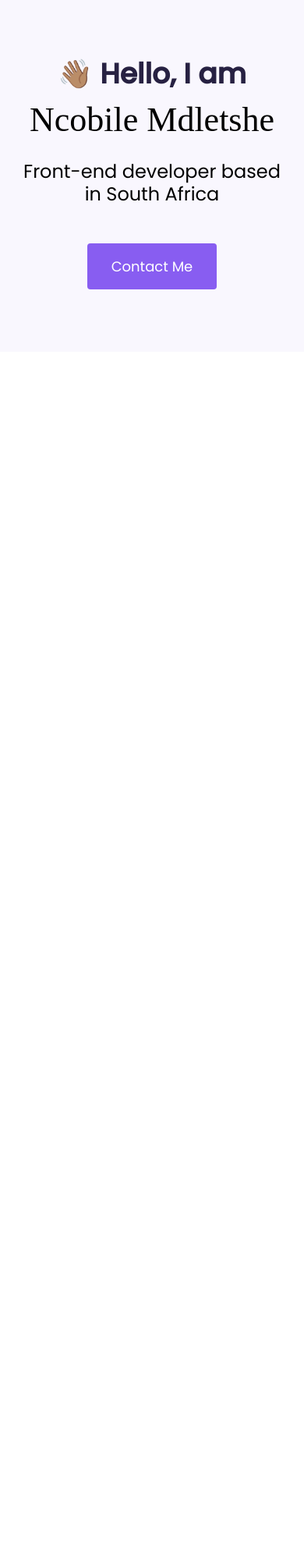
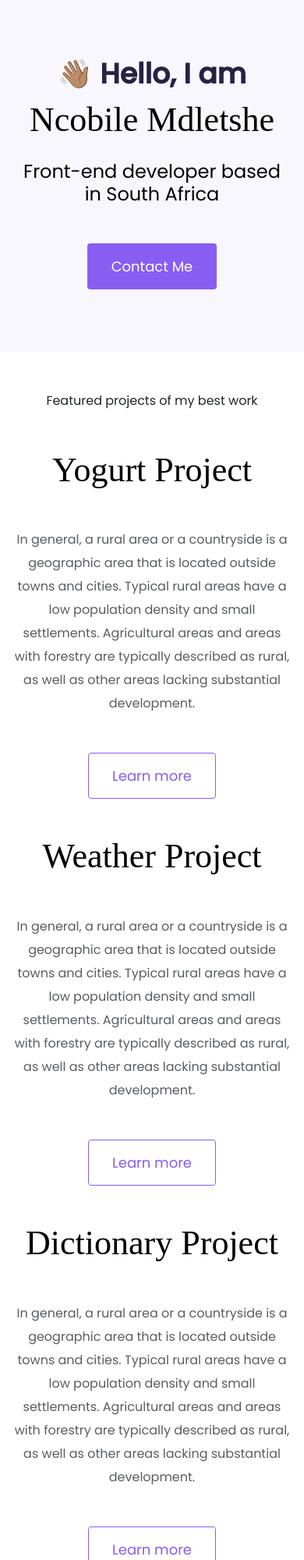
Before and after one commit to NcobileM/portfolio-project, a plain HTML site: page index.html in a window 390 px wide. Shown: the top 2000 px of the page at 78% size. Before the commit the page ends 844 px from the top, so only its background shows below. Drawn offline with nearby package versions, Linux system fonts and the light colour scheme.

Commit message:
integrated homepage design

```diff
--- a/index.html
+++ b/index.html
@@ -34,5 +34,67 @@
       <h2 class="mb-5">Front-end developer based in South Africa</h2>
       <div><a href="#" class="btn btn-branding">Contact Me</a></div>
     </div>
+    <p class="text-center m-5">Featured projects of my best work</p>
+    <div class="container">
+      <div class="row mb-5">
+        <div class="col d-none d-lg-block">
+          <img src="images/yogurt.png" class="img-fluid" alt="yogurt image" />
+        </div>
+        <div class="col">
+          <div class="project-description">
+            <h2 class="mb-5">Yogurt Project</h2>
+            <p class="mb-5 text-muted">
+              In general, a rural area or a countryside is a geographic area
+              that is located outside towns and cities. Typical rural areas have
+              a low population density and small settlements. Agricultural areas
+              and areas with forestry are typically described as rural, as well
+              as other areas lacking substantial development.
+            </p>
+            <a href="" class="btn btn-branding-outline">Learn more</a>
+          </div>
+        </div>
+      </div>
+
+      <div class="row mb-5">
+        <div class="col">
+          <div class="project-description">
+            <h2 class="mb-5">Weather Project</h2>
+            <p class="mb-5 text-muted">
+              In general, a rural area or a countryside is a geographic area
+              that is located outside towns and cities. Typical rural areas have
+              a low population density and small settlements. Agricultural areas
+              and areas with forestry are typically described as rural, as well
+              as other areas lacking substantial development.
+            </p>
+            <a href="" class="btn btn-branding-outline">Learn more</a>
+          </div>
+        </div>
+        <div class="col d-none d-lg-block">
+          <img src="images/weather.png" class="img-fluid" alt="yogurt image" />
+        </div>
+      </div>
+      <div class="row mb-5">
+        <div class="col d-none d-lg-block">
+          <img
+            src="images/dictionary.png"
+            class="img-fluid"
+            alt="yogurt image"
+          />
+        </div>
+        <div class="col">
+          <div class="project-description">
+            <h2 class="mb-5">Dictionary Project</h2>
+            <p class="mb-5 text-muted">
+              In general, a rural area or a countryside is a geographic area
+              that is located outside towns and cities. Typical rural areas have
+              a low population density and small settlements. Agricultural areas
+              and areas with forestry are typically described as rural, as well
+              as other areas lacking substantial development.
+            </p>
+            <a href="" class="btn btn-branding-outline">Learn more</a>
+          </div>
+        </div>
+      </div>
+    </div>
   </body>
 </html>
```
